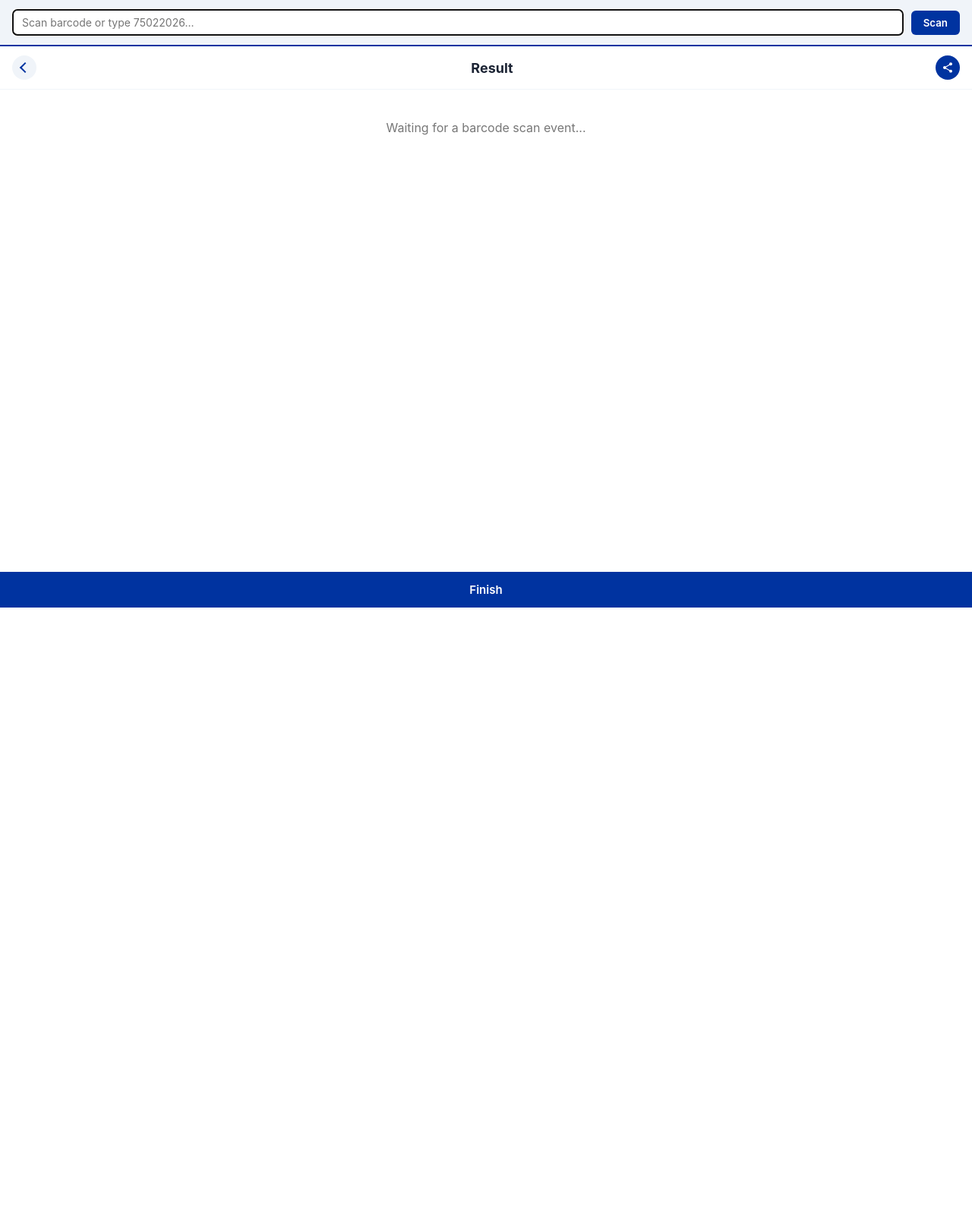
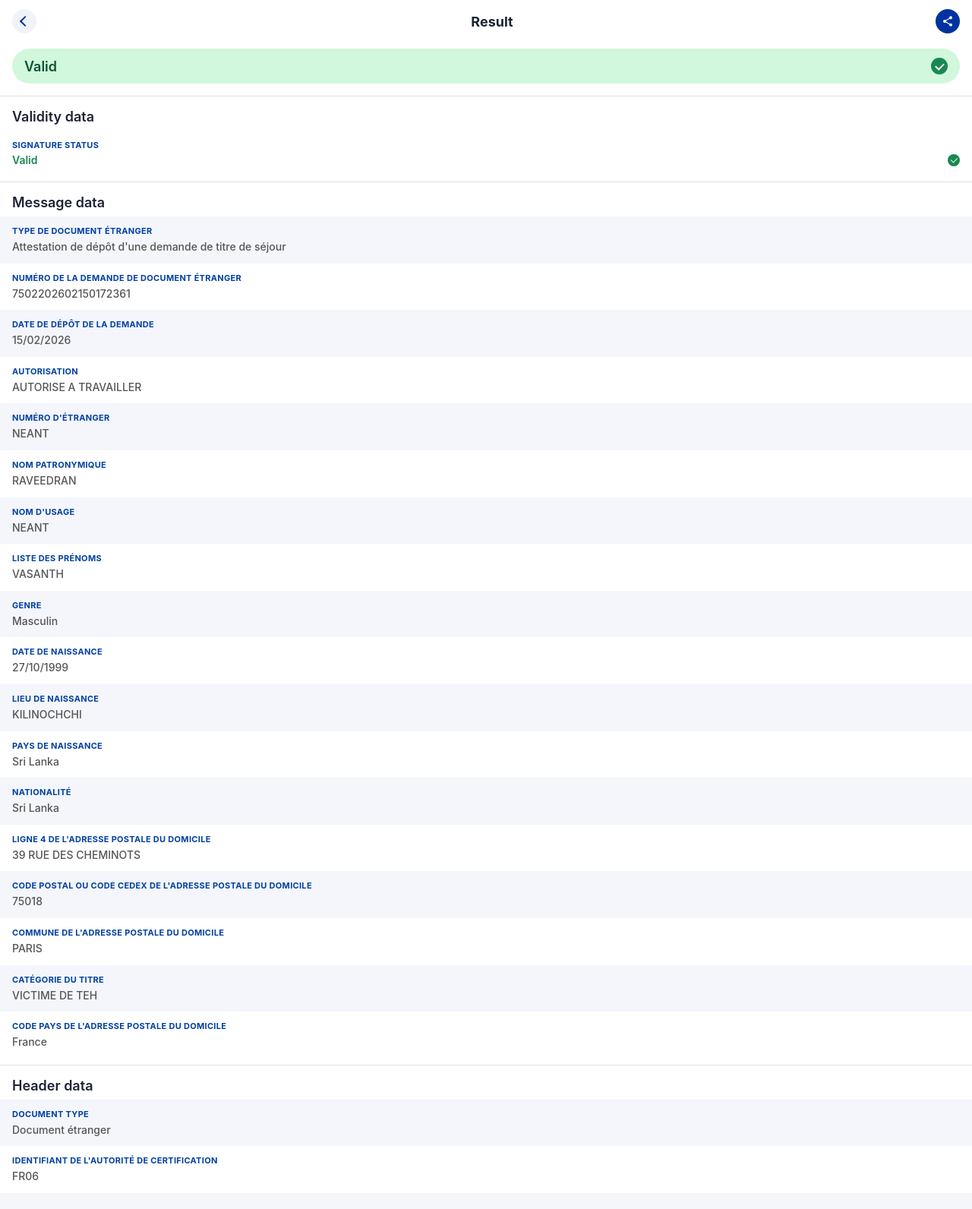
Before and after one commit to rakavi06/small_project, a plain HTML site: page index.html in a window 1280 px wide. Shown: the whole page at 76% size. Before the commit the page ends 800 px from the top, so only its background shows below. Drawn offline with Linux system fonts and the light colour scheme.

Commit message:
Add files via upload

```diff
--- a/index.html
+++ b/index.html
@@ -3,7 +3,7 @@
 <head>
     <meta charset="UTF-8">
     <meta name="viewport" content="width=device-width, initial-scale=1.0">
-    <title>Result Scan</title>
+    <title>Result</title>
     <style>
         * {
             box-sizing: border-box;
@@ -15,38 +15,10 @@
         body {
             background-color: #ffffff;
             color: #333333;
-            padding-bottom: 80px;
+            padding-bottom: 60px; /* Leaves space for the bottom button */
         }
 
-        /* Scan Input Overlay for Demonstration */
-        .scanner-input-container {
-            background-color: #f0f4f9;
-            padding: 12px 16px;
-            border-bottom: 2px solid #0033a0;
-            display: flex;
-            gap: 10px;
-            align-items: center;
-        }
-
-        .scanner-input-container input {
-            flex-grow: 1;
-            padding: 8px 12px;
-            border: 1px solid #cccccc;
-            border-radius: 6px;
-            font-size: 14px;
-        }
-
-        .scanner-input-container button {
-            background-color: #0033a0;
-            color: white;
-            border: none;
-            padding: 8px 16px;
-            border-radius: 6px;
-            font-weight: 600;
-            cursor: pointer;
-        }
-
-        /* App Header Top Nav */
+        /* Top Navigation Header */
         .app-header {
             display: flex;
             align-items: center;
@@ -56,7 +28,6 @@
             position: sticky;
             top: 0;
             z-index: 100;
-            border-bottom: 1px solid #f0f4f9;
         }
 
         .back-btn {
@@ -87,7 +58,7 @@
             color: #1c2434;
             flex-grow: 1;
             text-align: center;
-            margin-right: -16px;
+            margin-right: -16px; /* Offsets back button for perfect centering */
         }
 
         .share-btn {
@@ -107,7 +78,7 @@
             fill: #ffffff;
         }
 
-        /* Main Validation Green Banner */
+        /* Main Validation Banner */
         .validation-banner {
             background-color: #d1f7dc;
             margin: 8px 16px 16px 16px;
@@ -145,7 +116,7 @@
             margin-bottom: 2px;
         }
 
-        /* Section Headings */
+        /* Layout Structure & Alternating Rows */
         .section-divider {
             border-top: 1px solid #e0e0e0;
             margin-top: 8px;
@@ -159,11 +130,11 @@
             background-color: #ffffff;
         }
 
-        /* Data Rows and Alternating Backgrounds */
         .data-row {
             padding: 12px 16px;
         }
 
+        /* Precise zebra striping to match original image */
         .data-row:nth-child(even) {
             background-color: #f4f6fc;
         }
@@ -188,7 +159,7 @@
             line-height: 1.4;
         }
 
-        /* Unique Row for Status Checkmark */
+        /* Status Row Styling */
         .status-container {
             display: flex;
             align-items: center;
@@ -222,7 +193,29 @@
             margin-bottom: 1px;
         }
 
-        /* Sticky Bottom Action Button */
+        /* Floating QR Shortcut Icon */
+        .floating-scan-btn {
+            position: fixed;
+            bottom: 70px;
+            right: 16px;
+            width: 50px;
+            height: 50px;
+            background-color: #0033a0;
+            border-radius: 50%;
+            display: flex;
+            align-items: center;
+            justify-content: center;
+            box-shadow: 0 4px 8px rgba(0,0,0,0.2);
+            z-index: 99;
+        }
+
+        .floating-scan-btn svg {
+            width: 24px;
+            height: 24px;
+            fill: #ffffff;
+        }
+
+        /* Full Width Bottom Call to Action */
         .footer-action {
             position: fixed;
             bottom: 0;
@@ -234,25 +227,11 @@
             padding: 14px;
             font-size: 15px;
             font-weight: 600;
-            cursor: pointer;
             z-index: 100;
-        }
-
-        /* Placeholder state message when no code is scanned yet */
-        .empty-state {
-            text-align: center;
-            padding: 40px 20px;
-            color: #777777;
-            font-size: 16px;
         }
     </style>
 </head>
 <body>
-
-    <div class="scanner-input-container">
-        <input type="text" id="barcodeScannerInput" placeholder="Scan barcode or type 75022026..." autofocus>
-        <button onclick="handleManualScan()">Scan</button>
-    </div>
 
     <header class="app-header">
         <div class="back-btn"></div>
@@ -264,69 +243,8 @@
         </div>
     </header>
 
-    <div id="pageContent">
-        <div class="empty-state">Waiting for a barcode scan event...</div>
-    </div>
-
-    <div class="footer-action" onclick="resetPage()">
-        Finish
-    </div>
-
-    <script>
-        // Simulated Secure Local Database keyed by the unique Barcode ID
-        const barcodeDatabase = {
-            "7502202602150172361": {
-                signatureStatus: "Valid",
-                docTypeEtranger: "Attestation de dépôt d'une demande de titre de séjour",
-                numDemande: "7502202602150172361",
-                dateDepot: "15/02/2026",
-                autorisation: "AUTORISE A TRAVAILLER",
-                numEtranger: "NEANT",
-                nomPatronymique: "RAVEEDRAN",
-                nomUsage: "NEANT",
-                prenoms: "VASANTH",
-                genre: "Masculin",
-                dateNaissance: "27/10/1999",
-                lieuNaissance: "KILINOCHCHI",
-                paysNaissance: "Sri Lanka",
-                nationalite: "Sri Lanka",
-                adresseLigne4: "39 RUE DES CHEMINOTS",
-                codePostal: "75018",
-                commune: "PARIS",
-                categorieTitre: "VICTIME DE TEH",
-                codePaysAdresse: "France",
-                headerDocType: "Document étranger",
-                authCertification: "FR06",
-                idCertificat: "DGE0",
-                dateEmissionCachet: "15/02/2026",
-                dateCreationSignature: "15/02/2026",
-                paysEmetteur: "France"
-            }
-        };
-
-        // Standard logic listening to physical hardware barcode guns (sends input quickly + executes Enter)
-        document.getElementById('barcodeScannerInput').addEventListener('keypress', function (e) {
-            if (e.key === 'Enter') {
-                processScan(this.value.trim());
-                this.value = ''; // clear input field automatically after read
-            }
-        });
-
-        function handleManualScan() {
-            const inputField = document.getElementById('barcodeScannerInput');
-            processScan(inputField.value.trim());
-            inputField.value = '';
-        }
-
-        // Looks up dataset and builds the matching interface directly
-        function processScan(scannedCode) {
-            const contentContainer = document.getElementById('pageContent');
-            const record = barcodeDatabase[scannedCode];
-
-            if (record) {
-                contentContainer.innerHTML = `
     <div class="validation-banner">
-                        <span class="validation-text">${record.signatureStatus}</span>
+        <span class="validation-text">Valid</span>
         <div class="checkmark-circle"></div>
     </div>
 
@@ -335,49 +253,115 @@
     <div class="data-row">
         <div class="label">Signature Status</div>
         <div class="status-container">
-                            <span class="status-value">${record.signatureStatus}</span>
+            <span class="status-value">Valid</span>
             <div class="small-checkmark"></div>
         </div>
     </div>
 
     <div class="section-divider"></div>
     <h2 class="section-title">Message data</h2>
-                    <div class="data-row"><div class="label">Type de document étranger</div><div class="value">${record.docTypeEtranger}</div></div>
-                    <div class="data-row"><div class="label">Numéro de la demande de document étranger</div><div class="value">${record.numDemande}</div></div>
-                    <div class="data-row"><div class="label">Date de dépôt de la demande</div><div class="value">${record.dateDepot}</div></div>
-                    <div class="data-row"><div class="label">Autorisation</div><div class="value">${record.autorisation}</div></div>
-                    <div class="data-row"><div class="label">Numéro d'étranger</div><div class="value">${record.numEtranger}</div></div>
-                    <div class="data-row"><div class="label">Nom patronymique</div><div class="value">${record.nomPatronymique}</div></div>
-                    <div class="data-row"><div class="label">Nom d'usage</div><div class="value">${record.nomUsage}</div></div>
-                    <div class="data-row"><div class="label">Liste des prénoms</div><div class="value">${record.prenoms}</div></div>
-                    <div class="data-row"><div class="label">Genre</div><div class="value">${record.genre}</div></div>
-                    <div class="data-row"><div class="label">Date de naissance</div><div class="value">${record.dateNaissance}</div></div>
-                    <div class="data-row"><div class="label">Lieu de naissance</div><div class="value">${record.lieuNaissance}</div></div>
-                    <div class="data-row"><div class="label">Pays de naissance</div><div class="value">${record.paysNaissance}</div></div>
-                    <div class="data-row"><div class="label">Nationalité</div><div class="value">${record.nationalite}</div></div>
-                    <div class="data-row"><div class="label">Ligne 4 de l'adresse postale du domicile</div><div class="value">${record.adresseLigne4}</div></div>
-                    <div class="data-row"><div class="label">Code postal ou code cedex de l'adresse postale du domicile</div><div class="value">${record.codePostal}</div></div>
-                    <div class="data-row"><div class="label">Commune de l'adresse postale du domicile</div><div class="value">${record.commune}</div></div>
-                    <div class="data-row"><div class="label">Catégorie du titre</div><div class="value">${record.categorieTitre}</div></div>
-                    <div class="data-row"><div class="label">Code pays de l'adresse postale du domicile</div><div class="value">${record.codePaysAdresse}</div></div>
+
+    <div class="data-row">
+        <div class="label">Type de document étranger</div>
+        <div class="value">Attestation de dépôt d'une demande de titre de séjour</div>
+    </div>
+
+    <div class="data-row">
+        <div class="label">Numéro de la demande de document étranger</div>
+        <div class="value">7502202602150172361</div>
+    </div>
+
+    <div class="data-row">
+        <div class="label">Date de dépôt de la demande</div>
+        <div class="value">15/02/2026</div>
+    </div>
+
+    <div class="data-row">
+        <div class="label">Autorisation</div>
+        <div class="value">AUTORISE A TRAVAILLER</div>
+    </div>
+
+    <div class="data-row">
+        <div class="label">Numéro d'étranger</div>
+        <div class="value">NEANT</div>
+    </div>
+
+    <div class="data-row">
+        <div class="label">Nom patronymique</div>
+        <div class="value">RAVEEDRAN</div>
+    </div>
+
+    <div class="data-row">
+        <div class="label">Nom d'usage</div>
+        <div class="value">NEANT</div>
+    </div>
+
+    <div class="data-row">
+        <div class="label">Liste des prénoms</div>
+        <div class="value">VASANTH</div>
+    </div>
+
+    <div class="data-row">
+        <div class="label">Genre</div>
+        <div class="value">Masculin</div>
+    </div>
+
+    <div class="data-row">
+        <div class="label">Date de naissance</div>
+        <div class="value">27/10/1999</div>
+    </div>
+
+    <div class="data-row">
+        <div class="label">Lieu de naissance</div>
+        <div class="value">KILINOCHCHI</div>
+    </div>
+
+    <div class="data-row">
+        <div class="label">Pays de naissance</div>
+        <div class="value">Sri Lanka</div>
+    </div>
+
+    <div class="data-row">
+        <div class="label">Nationalité</div>
+        <div class="value">Sri Lanka</div>
+    </div>
+
+    <div class="data-row">
+        <div class="label">Ligne 4 de l'adresse postale du domicile</div>
+        <div class="value">39 RUE DES CHEMINOTS</div>
+    </div>
+
+    <div class="data-row">
+        <div class="label">Code postal ou code cedex de l'adresse postale du domicile</div>
+        <div class="value">75018</div>
+    </div>
+
+    <div class="data-row">
+        <div class="label">Commune de l'adresse postale du domicile</div>
+        <div class="value">PARIS</div>
+    </div>
+
+    <div class="data-row">
+        <div class="label">Catégorie du titre</div>
+        <div class="value">VICTIME DE TEH</div>
+    </div>
+
+    <div class="data-row">
+        <div class="label">Code pays de l'adresse postale du domicile</div>
+        <div class="value">France</div>
+    </div>
 
     <div class="section-divider"></div>
     <h2 class="section-title">Header data</h2>
-                    <div class="data-row"><div class="label">Document type</div><div class="value">${record.headerDocType}</div></div>
-                    <div class="data-row"><div class="label">Identifiant de l'autorité de certification</div><div class="value">${record.authCertification}</div></div>
-                    <div class="data-row"><div class="label">Identifiant du certificat</div><div class="value">${record.idCertificat}</div></div>
-                    <div class="data-row"><div class="label">Date d'émission du cachet électronique</div><div class="value">${record.dateEmissionCachet}</div></div>
-                    <div class="data-row"><div class="label">Date de création de la signature électronique</div><div class="value">${record.dateCreationSignature}</div></div>
-                    <div class="data-row"><div class="label">Pays émetteur du document</div><div class="value">${record.paysEmetteur}</div></div>
-                `;
-            } else {
-                contentContainer.innerHTML = `<div class="empty-state" style="color: #dc3545;">Error: Barcode "${scannedCode}" not found in database.</div>`;
-            }
-        }
 
-        function resetPage() {
-            document.getElementById('pageContent').innerHTML = '<div class="empty-state">Waiting for a barcode scan event...</div>';
-        }
-    </script>
-</body>
-</html>
+    <div class="data-row">
+        <div class="label">Document type</div>
+        <div class="value">Document étranger</div>
+    </div>
+
+    <div class="data-row">
+        <div class="label">Identifiant de l'autorité de certification</div>
+        <div class="value">FR06</div>
+    </div>
+
+    <div class="data-row">
```
Lines whose indentation alone changed are shown as unchanged.
